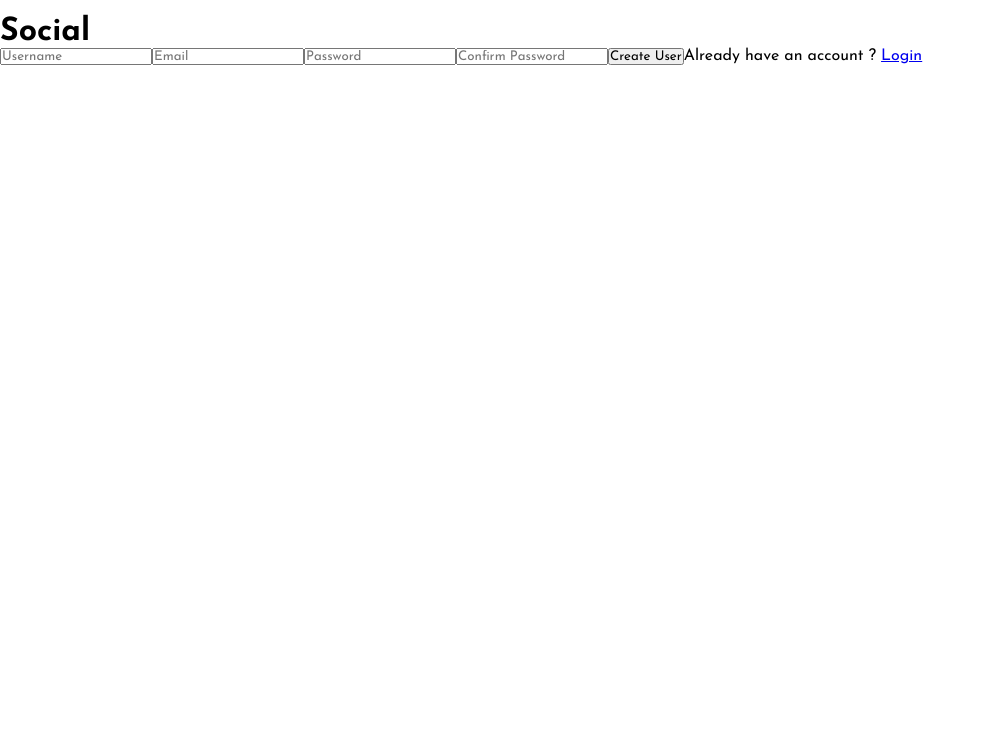
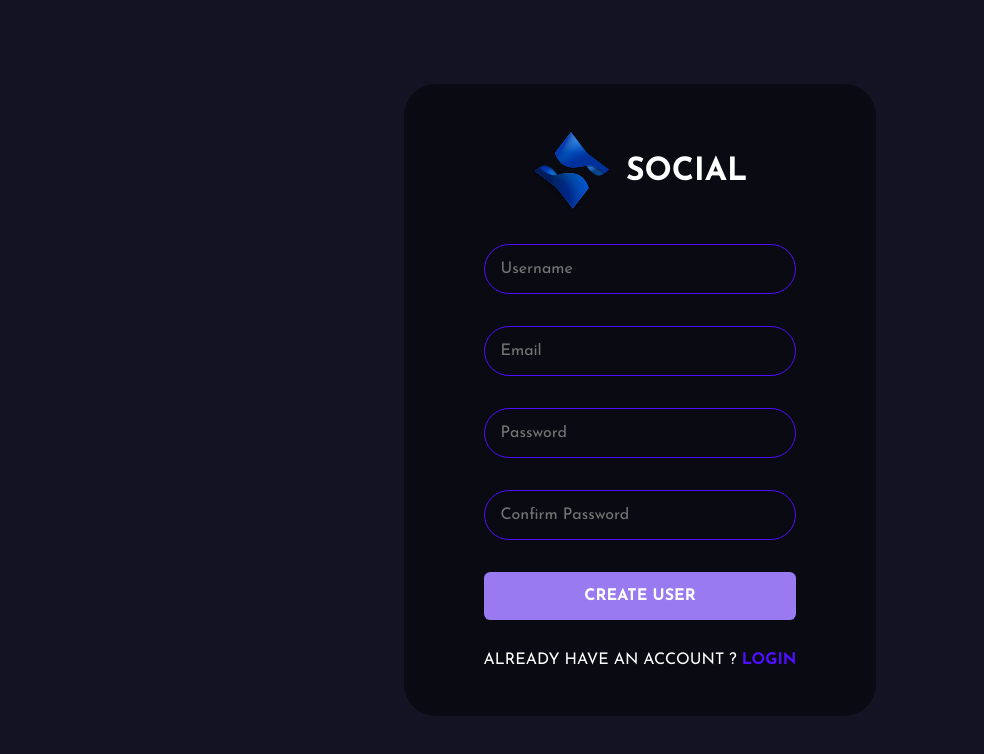
Before and after one commit to Saransh24/social-chat-app, a React (Create React App) app in the folder public/: page /register in a window 1280 px wide. Shown: the top 754 px of the page, without its empty margins (0-984 px from the left). Built offline with nearby package versions, Linux system fonts and the light colour scheme.

Commit message:
Added validations on registeration form and styled register page

```diff
--- a/public/package.json
+++ b/public/package.json
@@ -11,6 +11,7 @@
     "react-dom": "^18.2.0",
     "react-router-dom": "^6.12.1",
     "react-scripts": "5.0.1",
+    "react-toastify": "^9.1.3",
     "styled-components": "^6.0.0-rc.3",
     "web-vitals": "^2.1.4"
   },
--- a/public/src/pages/Register.jsx
+++ b/public/src/pages/Register.jsx
@@ -1,23 +1,60 @@
-import React from "react";
+import React, { useState, useEffect } from "react";
 import styled from "styled-components";
 import {Link} from "react-router-dom";
+import Logo from "../assets/logo.svg";
+import { ToastContainer, toast } from "react-toastify";
+import "react-toastify/dist/ReactToastify.css";
 
 const Register = () => {
+  const [values,setValues] = useState({
+    username: "",
+    email: "",
+    password: "",
+    confirmPassword: "",
+  });
+
+  const toastOptions = {
+    position: "bottom-right",
+    autoClose: 8000,
+    pauseOnHover: true,
+    draggable: true,
+    theme: "dark"
+  }
+
   const handleSubmit = (event) => {
     event.preventDefault();
-    alert("form");
+    if(handleValidation()){
+
+    };
+  };
+
+  const handleValidation = () => {
+    const {password,confirmPassword,username,email} = values;
+    if(password!==confirmPassword){
+      toast.error("Password and Confirm Password should be same.", toastOptions );
+      return false;
+    }
+    else if (password.length < 8){
+      toast.error("Password should be equal or greater than 8 characters", toastOptions);
+      return false;
+    }
+    else if(email===""){
+      toast.error("email is required", toastOptions);
+      return false;
+    }
+    return true;
   };
 
   const handleChange = (event) => {
-
-  }
+    setValues({...values, [event.target.name]:event.target.value });
+  };
 
   return (
     <>
       <FormContainer>
         <form onSubmit={(event) => handleSubmit(event)}>
           <div className="brand">
-            <img src="" alt="" />
+            <img src={Logo} alt="Logo" />
             <h1>Social</h1>
           </div>
           <input
@@ -48,10 +85,78 @@ const Register = () => {
           <span>Already have an account ? <Link to="/login">Login</Link> </span>
         </form>
       </FormContainer>
+      <ToastContainer />
     </>
   );
 };
 
-const FormContainer = styled.div``;
+const FormContainer = styled.div`
+  height: 100vh;
+  width: 100vw;
+  display: flex;
+  flex-direction: column;
+  justify-content: center;
+  gap: 1rem;
+  align-items: center;
+  background-color: #131324;
+  .brand {
+    display: flex;
+    align-items: center;
+    gap: 1rem;
+    justify-content: center;
+    img {
+      height: 5rem;
+    }
+    h1 {
+      color: white;
+      text-transform: uppercase;
+    }
+  }
+  form {
+    display: flex;
+    flex-direction: column;
+    gap: 2rem;
+    background-color: #00000076;
+    border-radius: 2rem;
+    padding: 3rem 5rem;
+    input {
+      background-color: transparent;
+      padding: 1rem;
+      border: 0.1rem solid #4e0eff;
+      border-radius: 4rem;
+      color: white;
+      width: 100%;
+      font-size: 1rem;
+      &:focus {
+        border: .1rem solid #997af0;
+        outline: none;
+      }
+    }
+    button {
+      background-color: #997af0;
+      color: white;
+      padding: 1rem 2rem;
+      border: none;
+      font-weight: bold;
+      cursor: pointer;
+      border-radius: 0.4rem;
+      font-size: 1rem;
+      text-transform: uppercase;
+      transition: .5s ease-in-out;
+      &:hover {
+        background-color: #4e0eff;
+      }
+    }
+    span {
+      color: white;
+      text-transform: uppercase;
+      a {
+        color: #4e0eff;
+        text-decoration: none;
+        font-weight: bold;
+      }
+    }
+  }
+`;
 
 export default Register;
```
Also changed, not shown: 1 other file (tests, documents, lock files or other folders).
